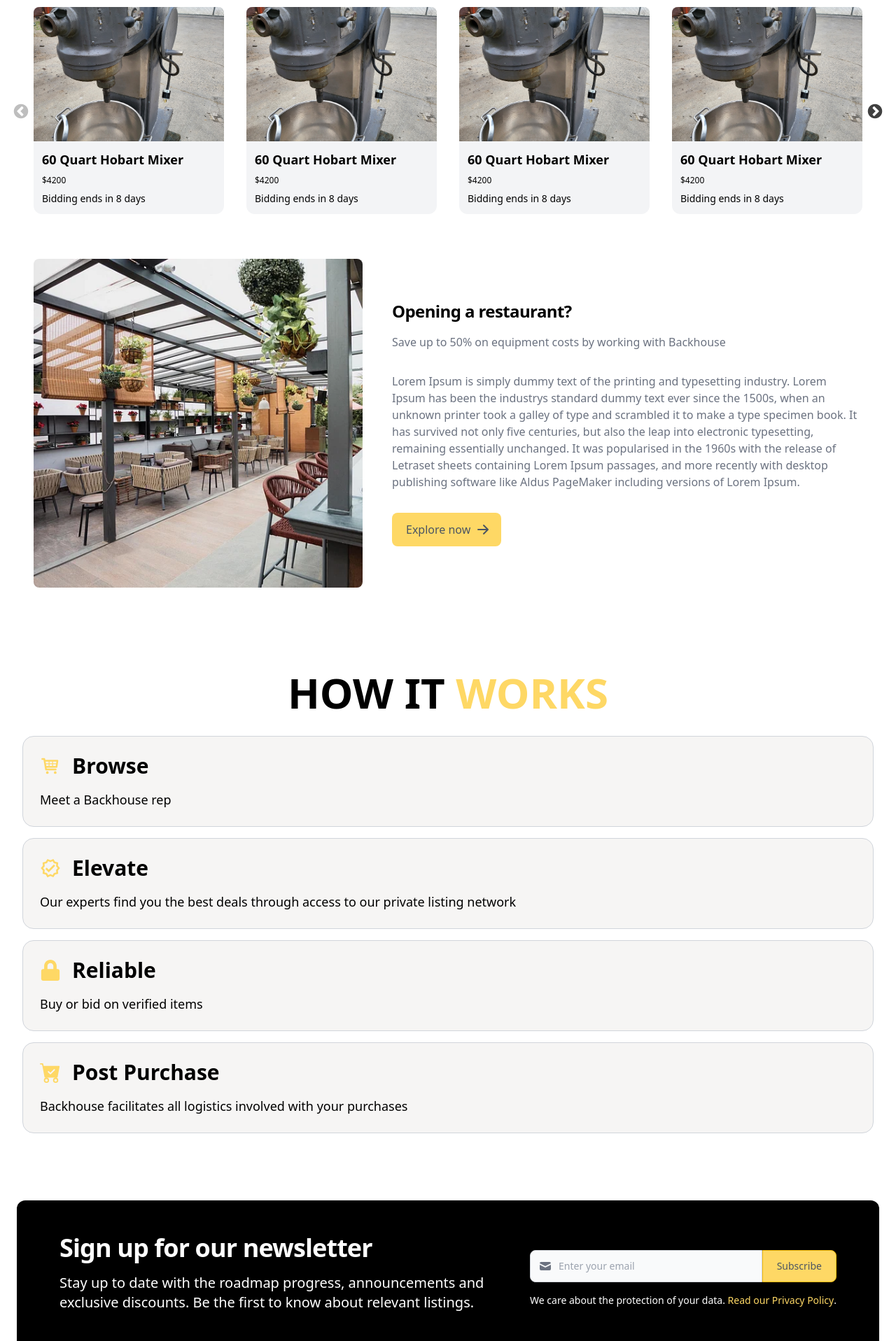
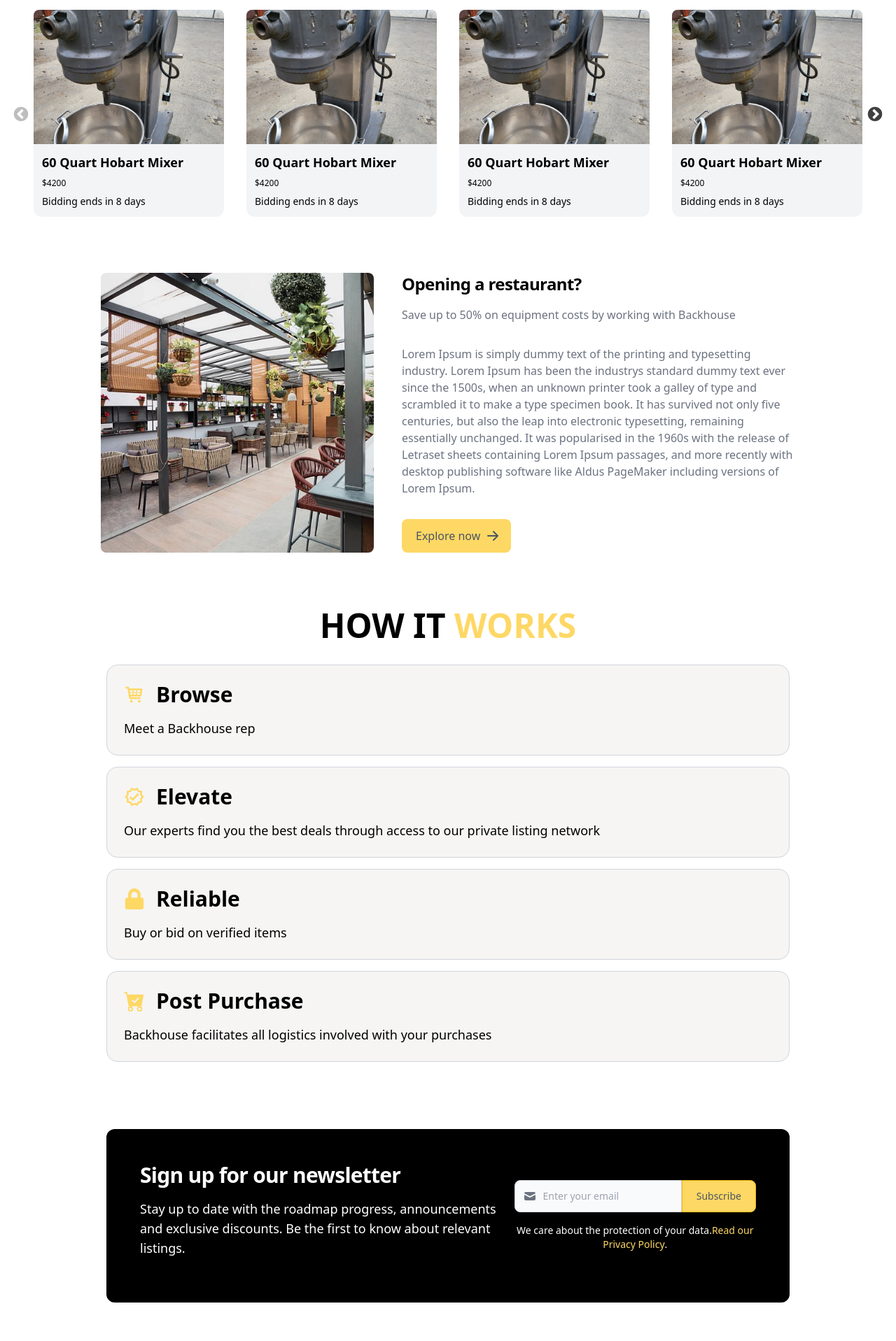
Before and after one commit to gaganparmar123/BackhouseNextTest, a Next.js app: page / in a window 1280 px wide. Shown: the part 880-2797 px from the top of the page at 70% size. Built offline with nearby package versions, Linux system fonts and the light colour scheme.

Commit message:
Fixed design issue.

```diff
--- a/src/app/page.tsx
+++ b/src/app/page.tsx
@@ -4,12 +4,14 @@
 import MarketPlace from "@/components/market-place/MarketPlace";
 import NewsLetterBanner from "@/components/news-letter-banner/NewsLetterBanner";
 import Process from "@/components/process/Process";
+import Promotion from "@/components/promotion/Promotion";
 
 export default function Home() {
   return (
     <>
       <HomePage />
       <EquipmentCarousel />
+      <Promotion />
       <Process />
       <NewsLetterBanner />
       <MarketPlace />
--- a/src/components/ai-button/AiButton.tsx
+++ b/src/components/ai-button/AiButton.tsx
@@ -10,7 +10,7 @@
     <div className="fixed bottom-4 right-8 flex justify-center">
       <button
         type="button"
-        className="text-gray-600 bg-primary-10 hover:bg-[#f5bb09] focus:ring-4 focus:outline-none focus:ring-blue-300 font-bold rounded-lg text-sm px-5 py-2.5 me-3 text-center dark:bg-blue-600 dark:hover:bg-primary-10 dark:focus:ring-blue-800"
+        className="text-gray-600 bg-primary-10 hover:bg-[#f5bb09] focus:ring-4 focus:outline-none focus:ring-blue-300 font-bold rounded-lg text-sm px-5 py-2.5 me-3 text-center"
         onMouseEnter={() => setShowPopover(true)}
         onMouseLeave={() => setShowPopover(false)}
         onClick={() => setFixedPopover(!fixedPopover)}
@@ -21,9 +21,9 @@
       {(showPopover || fixedPopover) && (
         <div
           role="tooltip"
-          className="absolute bottom-12 right-4 inline-block w-80 text-sm text-gray-500 transition-opacity duration-300 bg-white border border-gray-200 rounded-lg shadow-sm dark:text-gray-400 dark:border-gray-600 dark:bg-gray-800"
+          className="absolute bottom-12 right-4 inline-block w-80 text-sm text-gray-500 transition-opacity duration-300 bg-white border border-gray-200 rounded-lg shadow-sm"
         >
-          <div className="flex justify-between items-center px-3 py-2 bg-gray-100 border-b border-gray-200 rounded-t-lg dark:border-gray-600 dark:bg-gray-700">
+          <div className="flex justify-between items-center px-3 py-2 bg-gray-100 border-b border-gray-200 rounded-t-lg">
             <h3 className="font-semibold text-gray-900">
               Tell us what you’re looking for ?
             </h3>
--- a/src/components/equipments/EquipmentCarousel.tsx
+++ b/src/components/equipments/EquipmentCarousel.tsx
@@ -79,9 +79,11 @@
 
 const EquipmentCarousel = () => {
   return (
-    <div className="mt-8 lg:mt-10 px-8 custom-slider">
+    <div className="px-8 py-8 lg:py-10 custom-slider">
       <div>
-        <h1 className="text-lg font-bold mb-4">Trending Items</h1>
+        <h1 className="text-xl font-extrabold xl:text-2xl font-bold mb-4">
+          Trending Items
+        </h1>
       </div>
       <Slider {...settings} className="h-full">
         {equipmentData?.map((data) => (
@@ -101,7 +103,6 @@
           </div>
         ))}
       </Slider>
-      <Promotion />
     </div>
   );
 };
--- a/src/components/footer/Footer.tsx
+++ b/src/components/footer/Footer.tsx
@@ -2,12 +2,11 @@
 
 const Footer = () => {
   return (
-    <footer className="bg-white rounded-lg shadow dark:bg-gray-900 m-4">
-      <div className="w-full max-w-screen-xl mx-auto p-4 md:py-8">
-        <hr className="my-6 border-gray-200 sm:mx-auto dark:border-gray-700 lg:my-8" />
-        <span className="block text-4xl text-gray-500 sm:text-center dark:text-gray-400">
+    <footer className="bg-white shadow m-4 px-4 mx-auto md:px-4">
+      <div className="w-full max-w-screen-lg mx-auto p-4">
+        <span className="block text-sm md:text-lg lg:text-xl text-gray-500 text-center">
           © 2024{" "}
-          <a href="https://flowbite.com/" className="hover:underline">
+          <a href="" className="hover:underline font-bold">
             Created by restaurateurs for restaurateurs
           </a>
           . All Rights Reserved.
--- a/src/components/market-place/MarketPlace.tsx
+++ b/src/components/market-place/MarketPlace.tsx
@@ -4,14 +4,14 @@
 
 const MarketPlace = () => {
   return (
-    <section className="bg-white dark:bg-gray-900">
-      <div className="grid max-w-screen-xl px-4 py-8 mx-auto lg:gap-8 xl:gap-0 lg:py-16 lg:grid-cols-12">
+    <section className="bg-white">
+      <div className="grid py-8 px-4 mx-auto max-w-screen-lg lg:py-10 md:px-6 lg:gap-8 xl:gap-0 lg:py-10 lg:grid-cols-12">
         <div className="mr-auto place-self-center lg:col-span-7">
-          <h1 className="max-w-xl mb-4 text-xl font-extrabold tracking-tight leading-none md:text-xl xl:text-2xl dark:text-white">
+          <h1 className="max-w-xl mb-4 text-xl font-extrabold tracking-tight leading-none md:text-xl xl:text-2xl">
             Tired of failing to sell your items on Facebook Marketplace or
             through an auctioneer?
           </h1>
-          <p className="max-w-2xl mb-6 font-light text-gray-500 lg:mb-8 md:text-lg lg:text-xl dark:text-gray-400">
+          <p className="max-w-2xl mb-6 font-light text-gray-500 lg:mb-8 md:text-lg lg:text-xl">
             Backhouse is the first nationwide restaurant equipment marketplace
             giving you access to verified buyers
           </p>
--- a/src/components/news-letter-banner/NewsLetterBanner.tsx
+++ b/src/components/news-letter-banner/NewsLetterBanner.tsx
@@ -2,14 +2,14 @@
 
 const NewsLetterBanner = () => {
   return (
-    <section className="mt-8 bg-white dark:bg-gray-900">
-      <div className="py-8 px-4 mx-auto max-w-screen-xl lg:py-16 lg:px-6">
-        <div className="p-12 flex items-center justify-center mx-auto bg-black text-white rounded-xl">
+    <section className="bg-white">
+      <div className="py-8 px-4 mx-auto max-w-screen-lg lg:py-10 md:px-6">
+        <div className="p-12 flex lg:flex-row flex-col gap-4 lg:gap-0 text-center lg:text-left items-center justify-center mx-auto bg-black text-white rounded-xl">
           <div>
-            <h2 className="mb-4 text-3xl tracking-tight font-extrabold text-white sm:text-4xl dark:text-white">
+            <h2 className="mb-4 text-3xl tracking-tight font-extrabold text-white">
               Sign up for our newsletter
             </h2>
-            <p className="mx-auto mb-4 max-w-2xl font-light text-gray md:mb-4 sm:text-xl dark:text-gray-400">
+            <p className="mx-auto mb-4 max-w-2xl font-light text-gray md:mb-4 text-lg">
               Stay up to date with the roadmap progress, announcements and
               exclusive discounts. Be the first to know about relevant listings.
             </p>
@@ -19,7 +19,7 @@
               <div className="relative w-full">
                 <label
                   htmlFor="email"
-                  className="hidden mb-2 text-sm font-medium text-white dark:text-gray-300"
+                  className="hidden mb-2 text-sm font-medium text-white"
                 >
                   Email address
                 </label>
@@ -35,7 +35,7 @@
                   </svg>
                 </div>
                 <input
-                  className="block p-3 pl-10 w-full text-sm text-white bg-gray-50 rounded-lg border border-gray-300 sm:rounded-none sm:rounded-l-lg focus:ring-primary-500 focus:border-primary-500 dark:bg-gray-700 dark:border-gray-600 dark:placeholder-gray-400 dark:text-white dark:focus:ring-primary-500 dark:focus:border-primary-500"
+                  className="block p-3 pl-10 w-full text-sm text-white bg-gray-50 rounded-lg border border-gray-300 sm:rounded-none sm:rounded-l-lg focus:ring-primary-500 focus:border-primary-500"
                   placeholder="Enter your email"
                   type="email"
                   id="email"
@@ -51,8 +51,8 @@
                 </button>
               </div>
             </div>
-            <div className="mx-auto max-w-screen-sm text-sm text-left text-white newsletter-form-footer dark:text-gray-300">
-              We care about the protection of your data.{" "}
+            <div className="mx-auto max-w-screen-sm text-sm text-left text-white newsletter-form-footer text-center">
+              We care about the protection of your data.
               <a
                 href="#"
                 className="font-medium text-primary-10 hover:underline"
--- a/src/components/process/Process.tsx
+++ b/src/components/process/Process.tsx
@@ -31,9 +31,9 @@
 
 const Process = () => {
   return (
-    <div className="mt-10 lg:mt-14 px-8">
+    <div className="py-8 px-4 mx-auto max-w-screen-lg lg:py-10 md:px-6">
       <div>
-        <h1 className="text-2xl md:text-4xl lg:text-6xl font-extrabold uppercase text-center mb-8">
+        <h1 className="text-2xl md:text-5xl font-extrabold uppercase text-center mb-8">
           How it <span className="text-primary-10">works</span>
         </h1>
       </div>
--- a/src/components/promotion/Promotion.tsx
+++ b/src/components/promotion/Promotion.tsx
@@ -4,8 +4,8 @@
 
 const Promotion = () => {
   return (
-    <section className="bg-white dark:bg-gray-900">
-      <div className="grid max-w-screen-xl px-4 py-8 mx-auto lg:gap-x-10 lg:py-16 lg:grid-cols-12">
+    <section className="bg-white">
+      <div className="grid max-w-screen-lg px-4 py-8 mx-auto lg:gap-x-10 lg:py-10 lg:grid-cols-12">
         <div className="hidden lg:mt-0 lg:col-span-5 lg:flex">
           <Image
             src={AllImages.openingRestaurant}
```
